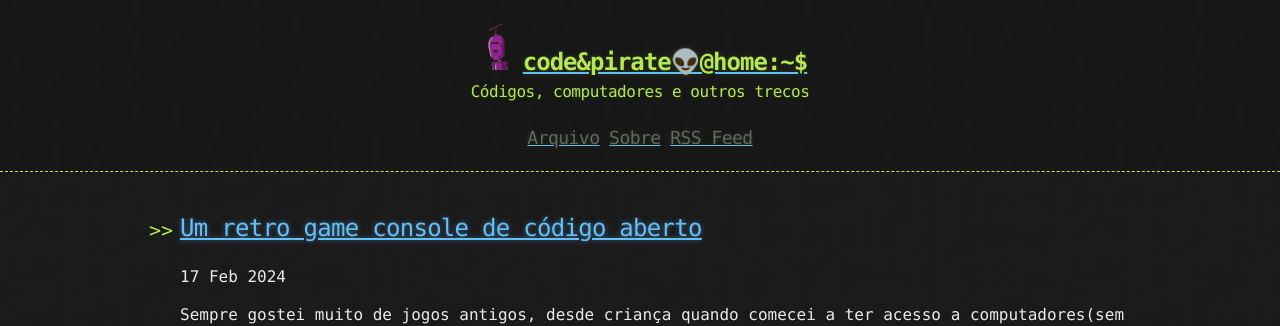
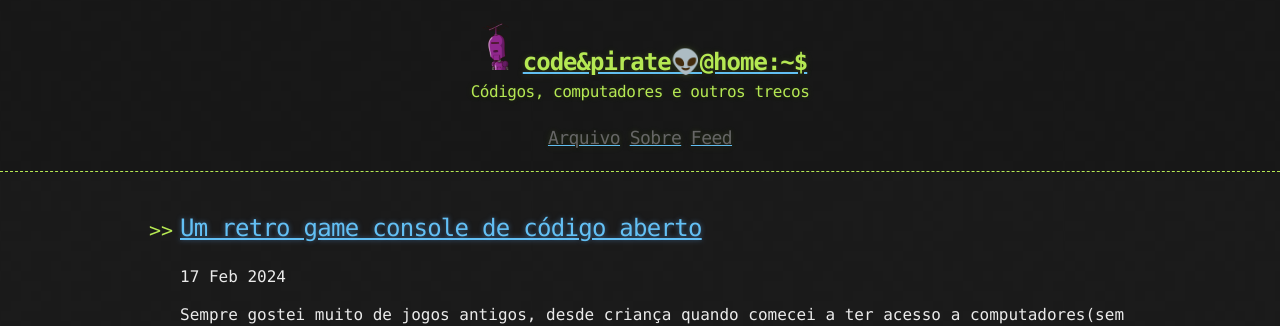
Before and after one commit to paullomarttins/paullomarttins.github.io, a Jekyll site: the page built from index.html, in a window 1280 px wide. Shown: the top 326 px of the page. Built offline with Jekyll 4.4.1, drawn with Linux system fonts in a browser that asks for light colours; the list of posts is cut into pages by our own code.

Commit message:
Links atualizados

```diff
--- a/_includes/links.html
+++ b/_includes/links.html
@@ -1,3 +1,3 @@
 <a href="{{ "/archive" | prepend: site.baseurl | replace: '//', '/' }}"><h2 class="header-link">Arquivo</h2></a>
 <a href="{{ "/about" | prepend: site.baseurl | replace: '//', '/' }}"><h2 class="header-link">Sobre</h2></a>
-<a href="{{ "/atom.xml" | prepend: site.baseurl | replace: '//', '/' }}"><h2 class="header-link">RSS Feed</h2></a>
+<a href="{{ "/atom.xml" | prepend: site.baseurl | replace: '//', '/' }}"><h2 class="header-link">Feed</h2></a>
```
